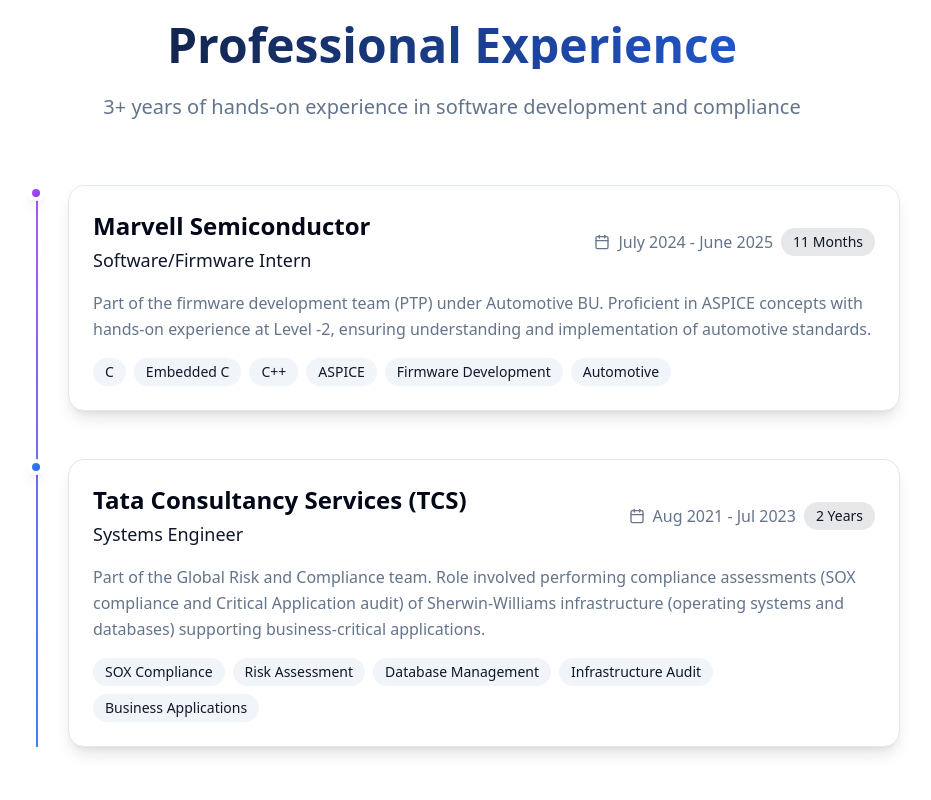
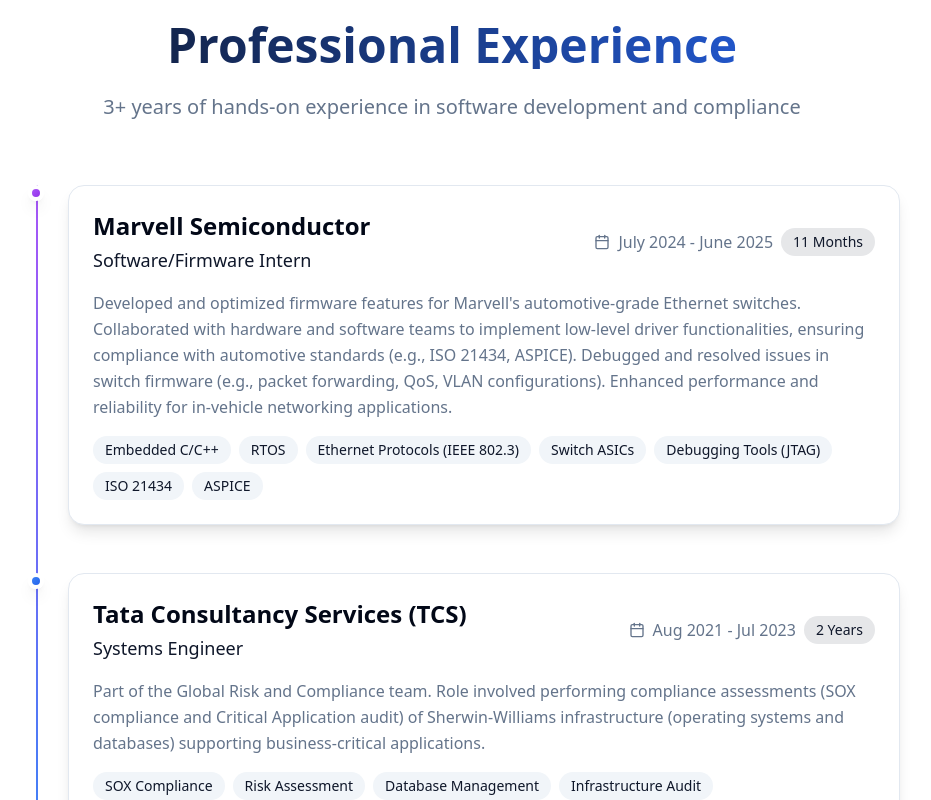
Before and after one commit to jermgaming/tech-journey-reveal, a React (Vite) app: page / in a window 1280 px wide. Shown: the part 1711-2511 px from the top of the page, without its empty margins (188-1119 px from the left). Built offline with nearby package versions, Linux system fonts and the light colour scheme.

Commit message:
Workex updated

```diff
--- a/src/components/Experience.tsx
+++ b/src/components/Experience.tsx
@@ -1,4 +1,3 @@
-
 import React from 'react';
 import { Briefcase, Calendar } from 'lucide-react';
 
@@ -9,8 +8,8 @@ const Experience = () => {
       position: "Software/Firmware Intern",
       duration: "July 2024 - June 2025",
       period: "11 Months",
-      description: "Part of the firmware development team (PTP) under Automotive BU. Proficient in ASPICE concepts with hands-on experience at Level -2, ensuring understanding and implementation of automotive standards.",
-      technologies: ["C", "Embedded C", "C++", "ASPICE", "Firmware Development", "Automotive"],
+      description: "Developed and optimized firmware features for Marvell's automotive-grade Ethernet switches. Collaborated with hardware and software teams to implement low-level driver functionalities, ensuring compliance with automotive standards (e.g., ISO 21434, ASPICE). Debugged and resolved issues in switch firmware (e.g., packet forwarding, QoS, VLAN configurations). Enhanced performance and reliability for in-vehicle networking applications.",
+      technologies: ["Embedded C/C++", "RTOS", "Ethernet Protocols (IEEE 802.3)", "Switch ASICs", "Debugging Tools (JTAG)", "ISO 21434", "ASPICE"],
       color: "from-purple-500 to-purple-600"
     },
     {
```
